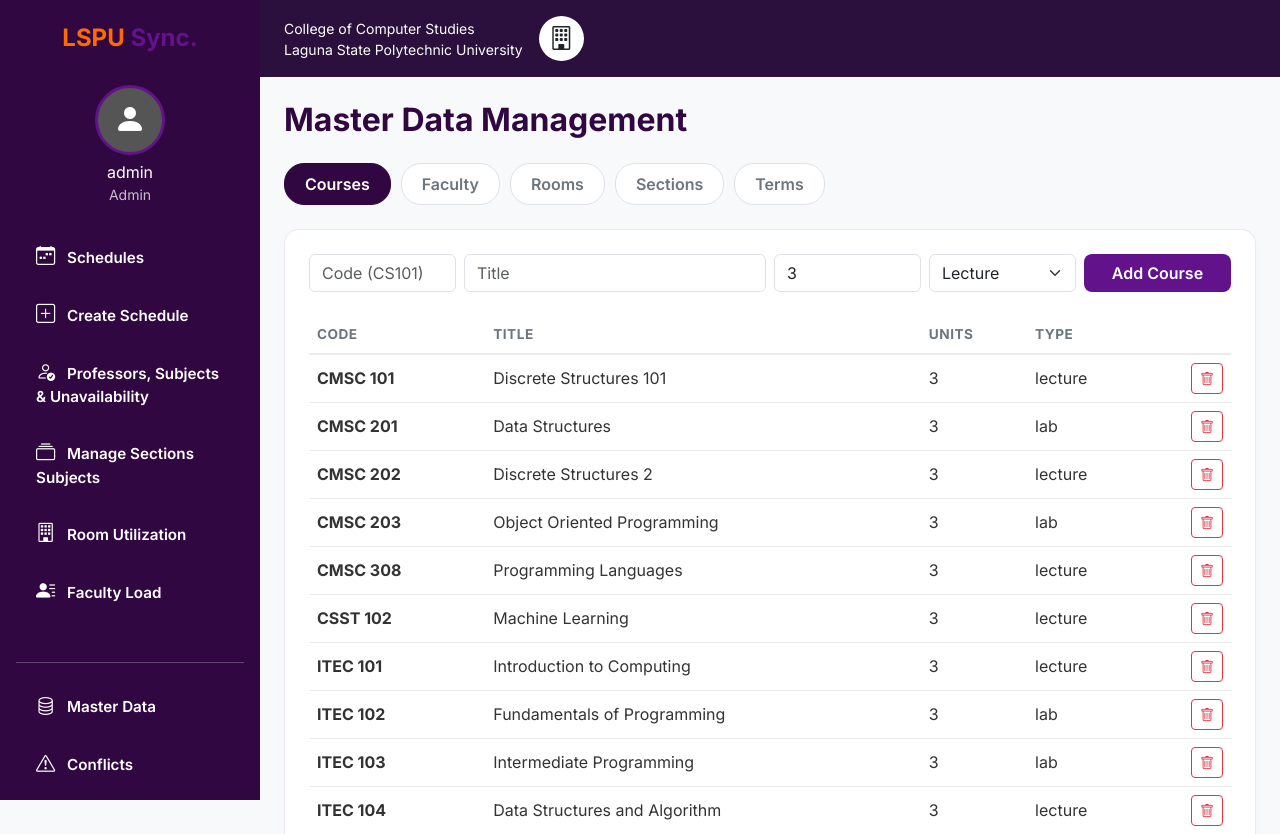
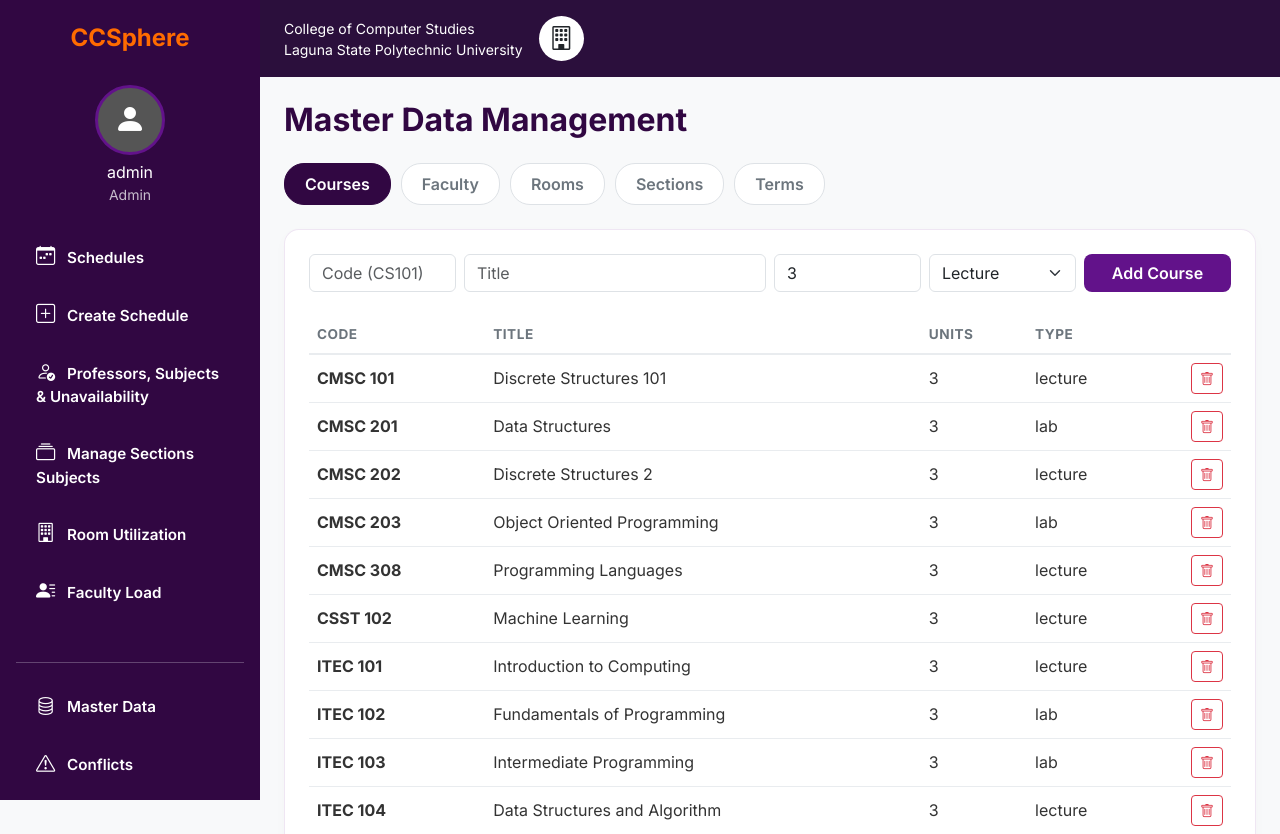
Before and after one commit to nwllmtlczxc/CMSC-308-2026-2027, a Flask app: page /academic in a window 1280 px wide. Shown: the top 834 px of the page. Run offline with Flask 3, Linux system fonts and the light colour scheme; a user stored in the database is signed in; some libraries are stand-ins or nearby versions.

Commit message:
Update CCSphere branding

```diff
--- a/templates/base.html
+++ b/templates/base.html
@@ -2,7 +2,7 @@
 <html lang="en">
 <head>
     <meta charset="UTF-8">
-    <title>LSPU Timetable System</title>
+    <title>CCSphere</title>
     <link href="https://cdn.jsdelivr.net/npm/bootstrap@5.3.0/dist/css/bootstrap.min.css" rel="stylesheet">
     <link rel="stylesheet" href="https://cdn.jsdelivr.net/npm/bootstrap-icons@1.10.5/font/bootstrap-icons.css">
     <link href="https://fonts.googleapis.com/css2?family=Inter:wght@300;400;600;700&display=swap" rel="stylesheet">
@@ -14,7 +14,7 @@
     <!-- Sidebar -->
     <div class="sidebar p-3 d-flex flex-column">
         <div class="text-center mb-4 mt-2">
-            <h4 class="text-white fw-bold"><span class="text-orange">LSPU</span> <span class="text-purple">Sync.</span></h4>
+            <h4 class="text-white fw-bold"><span class="text-orange">CCSphere</span></h4>
         </div>
 
         <div class="user-profile text-center mb-4">
```
